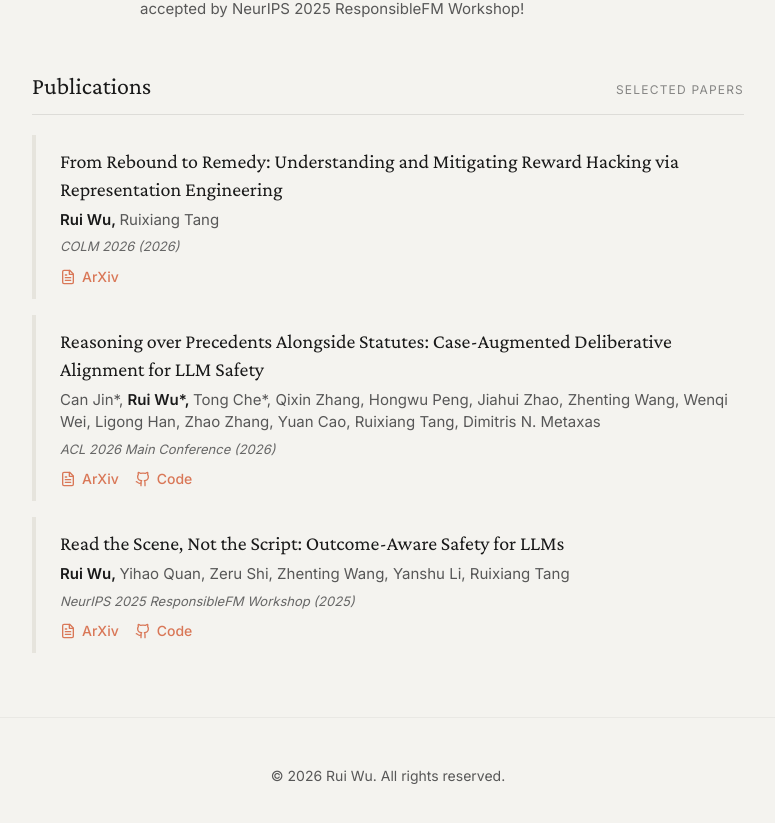
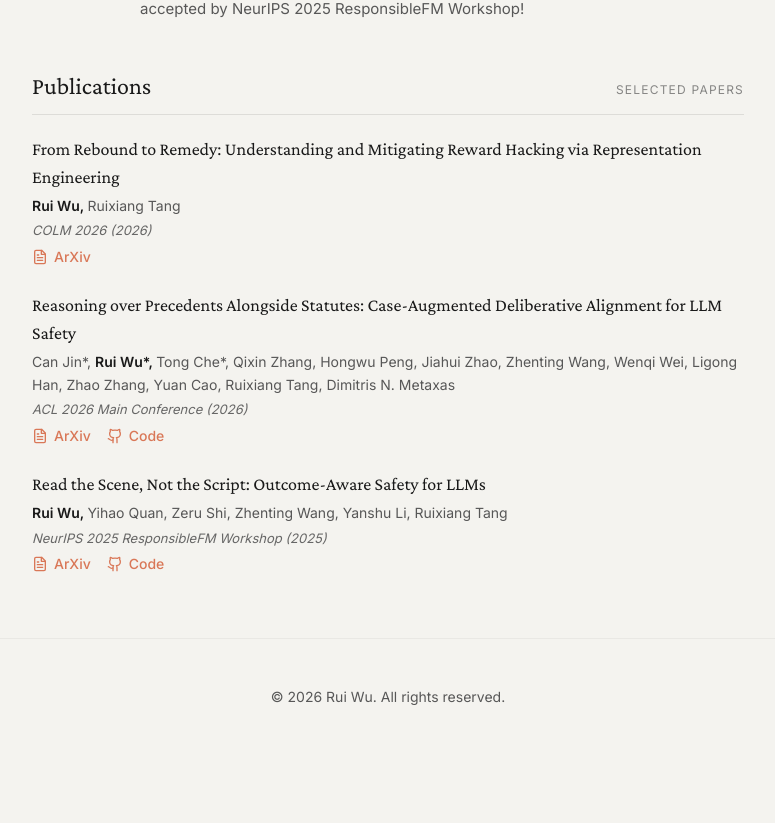
Before and after one commit to RuiWu1123/RuiWu1123.github.io, a React (Vite) app: page /#/ in a window 1280 px wide. Shown: the part 757-1580 px from the top of the page, without its empty margins (252-1027 px from the left). After the commit the page ends 1512 px from the top, so only its background shows below. Built offline with nearby package versions, Linux system fonts and the light colour scheme.

Commit message:
Drop the rule beside publications and tighten both list views

```diff
--- a/pages/Blog.tsx
+++ b/pages/Blog.tsx
@@ -467,14 +467,14 @@ const Blog: React.FC = () => {
                     <div
                       key={post.id}
                       onClick={() => handlePostClick(post.id)}
-                      className="group py-8 cursor-pointer hover:bg-anthropic-stone/20 -mx-4 px-4 rounded-lg transition-colors duration-200"
+                      className="group py-3.5 cursor-pointer hover:bg-anthropic-stone/20 -mx-3 px-3 rounded-lg transition-colors duration-200"
                     >
-                      <div className="flex flex-col md:flex-row md:items-baseline gap-2 md:gap-8">
-                        <div className="w-32 flex-shrink-0">
-                          <span className="text-anthropic-gray/60 font-mono text-sm">{post.date}</span>
+                      <div className="flex flex-col md:flex-row md:items-baseline gap-1 md:gap-6">
+                        <div className="w-[6.5rem] flex-shrink-0">
+                          <span className="text-anthropic-gray/70 font-mono text-xs">{post.date}</span>
                         </div>
                         <div className="flex-grow">
-                          <h3 className="text-2xl font-serif text-anthropic-text group-hover:text-anthropic-accent transition-colors mb-2">
+                          <h3 className="text-lg font-serif text-anthropic-text group-hover:text-anthropic-accent transition-colors">
                             {post.title}
                           </h3>
                         </div>
--- a/pages/Home.tsx
+++ b/pages/Home.tsx
@@ -171,10 +171,10 @@ const Home: React.FC = () => {
           <span className="text-xs font-sans text-anthropic-gray/70 uppercase tracking-widest">Selected Papers</span>
         </div>
 
-        <div className="space-y-4">
+        <div className="space-y-6">
           {PUBLICATIONS.map((pub) => (
-            <div key={pub.id} className="group border-l-4 pl-5 md:pl-6 py-3 pr-3 rounded-r-lg transition-colors duration-300 border-anthropic-stone hover:border-anthropic-accent">
-              <h3 className="text-lg md:text-xl font-serif text-anthropic-text mb-1.5 leading-snug">
+            <div key={pub.id} className="group">
+              <h3 className="text-base md:text-lg font-serif text-anthropic-text mb-1 leading-snug">
                 {pub.link ? (
                   <a href={pub.link} target="_blank" rel="noreferrer" className="hover:text-anthropic-accent transition-colors">
                     {pub.title}
@@ -184,7 +184,7 @@ const Home: React.FC = () => {
                 )}
               </h3>
 
-              <p className="text-anthropic-gray text-[15px] mb-1.5">
+              <p className="text-anthropic-gray text-[14px] mb-1 leading-relaxed">
                 {pub.authors.map((author, idx) => (
                   <span key={idx} className={author.includes("Rui Wu") ? "font-bold text-anthropic-text" : ""}>
                     {author}{idx < pub.authors.length - 1 ? ", " : ""}
@@ -192,11 +192,11 @@ const Home: React.FC = () => {
                 ))}
               </p>
 
-              <div className="text-[13px] text-anthropic-gray/90 italic mb-2.5">
+              <div className="text-[13px] text-anthropic-gray/90 italic mb-1.5">
                 {pub.venue} ({pub.year})
               </div>
 
-              <div className="flex gap-4">
+              <div className="flex gap-4 text-[13px]">
                 {pub.link && (
                   <a
                     href={pub.link}
```
